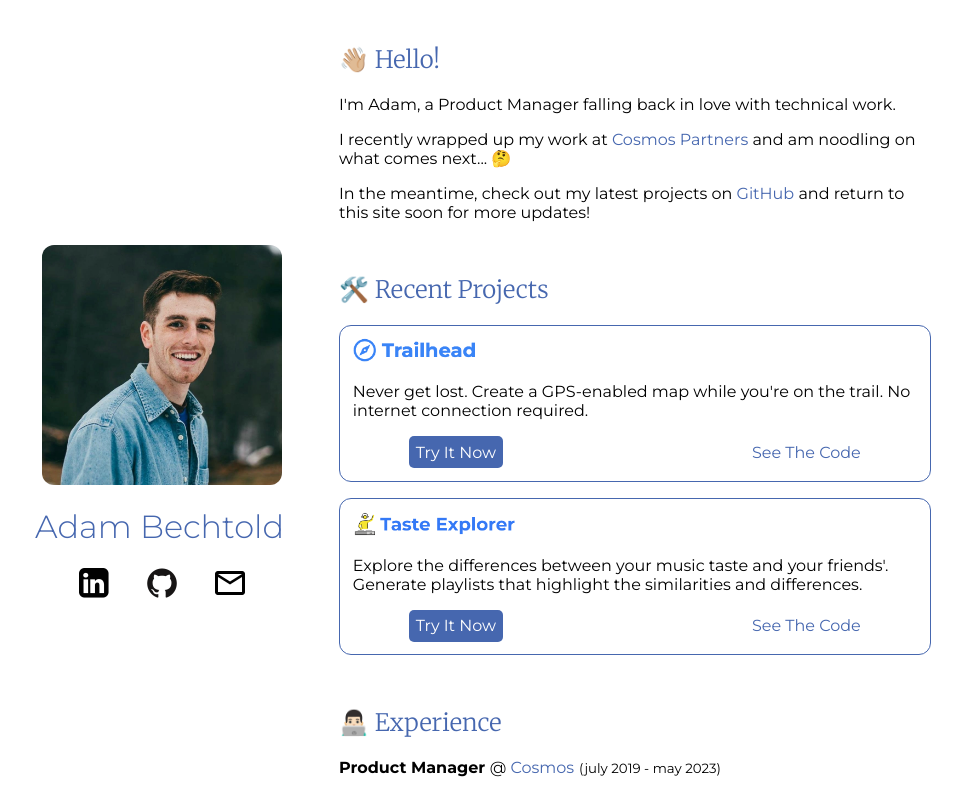
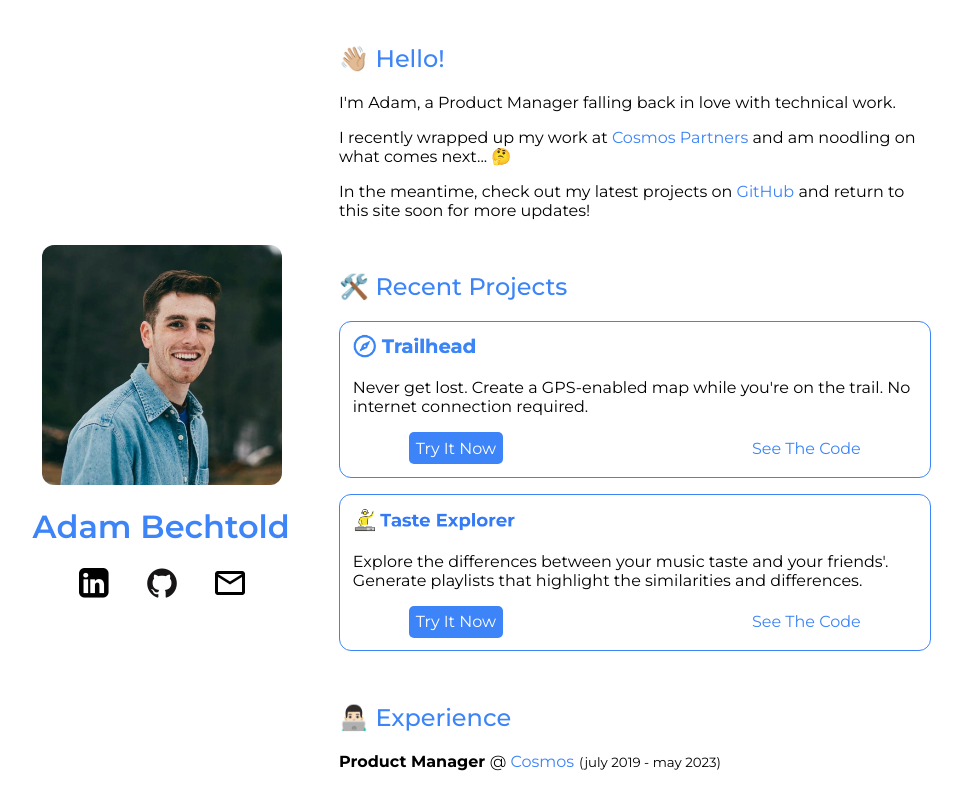
Before and after one commit to adambechtold/personal-website, a Next.js app: page / in a window 1280 px wide. Shown: the top 788 px of the page, without its empty margins (130-1092 px from the left). Built offline with nearby package versions, Linux system fonts and the light colour scheme.

Commit message:
so the color and font is more consistent with other personal projects

```diff
--- a/app/components/ContentItem/ContentItem.js
+++ b/app/components/ContentItem/ContentItem.js
@@ -1,11 +1,5 @@
 import React from "react";
 import styles from "./ContentItem.module.css";
-import { Merriweather } from "next/font/google";
-
-const merriweatherFont = Merriweather({
-  subsets: ["latin"],
-  weight: "300",
-});
 
 import PropTypes from "prop-types";
 
@@ -21,7 +15,7 @@ import PropTypes from "prop-types";
 export default function ContentItem({ title, children }) {
   return (
     <div className={styles.container}>
-      <h2 className={merriweatherFont.className}>{title}</h2>
+      <h2>{title}</h2>
       {children}
     </div>
   );
--- a/app/components/Profile/Profile.js
+++ b/app/components/Profile/Profile.js
@@ -1,7 +1,8 @@
 import React from "react";
 import Image from "next/image";
+import PersonalLinks from "../PersonalLinks/PersonalLinks";
+
 import styles from "./Profile.module.css";
-import PersonalLinks from "../PersonalLinks/PersonalLinks";
 
 /**
  * Quick information and links about Adam Bechtold.
--- a/app/components/Profile/Profile.module.css
+++ b/app/components/Profile/Profile.module.css
@@ -11,5 +11,5 @@
 }
 
 .title {
-  min-width: 15.9rem;
+  min-width: 16.2rem;
 }
--- a/app/globals.css
+++ b/app/globals.css
@@ -4,7 +4,7 @@
 
   --foreground-rgb: 0, 0, 0;
   --background-rgb: 255, 255, 255;
-  --accent-color: #4667af;
+  --accent-color: #3c84f7;
 }
 
 html,
@@ -24,7 +24,11 @@ h2 {
 }
 
 h1 {
-  font-weight: 300;
+  font-weight: 600;
+}
+
+h2 {
+  font-weight: 500;
 }
 
 a {
```
